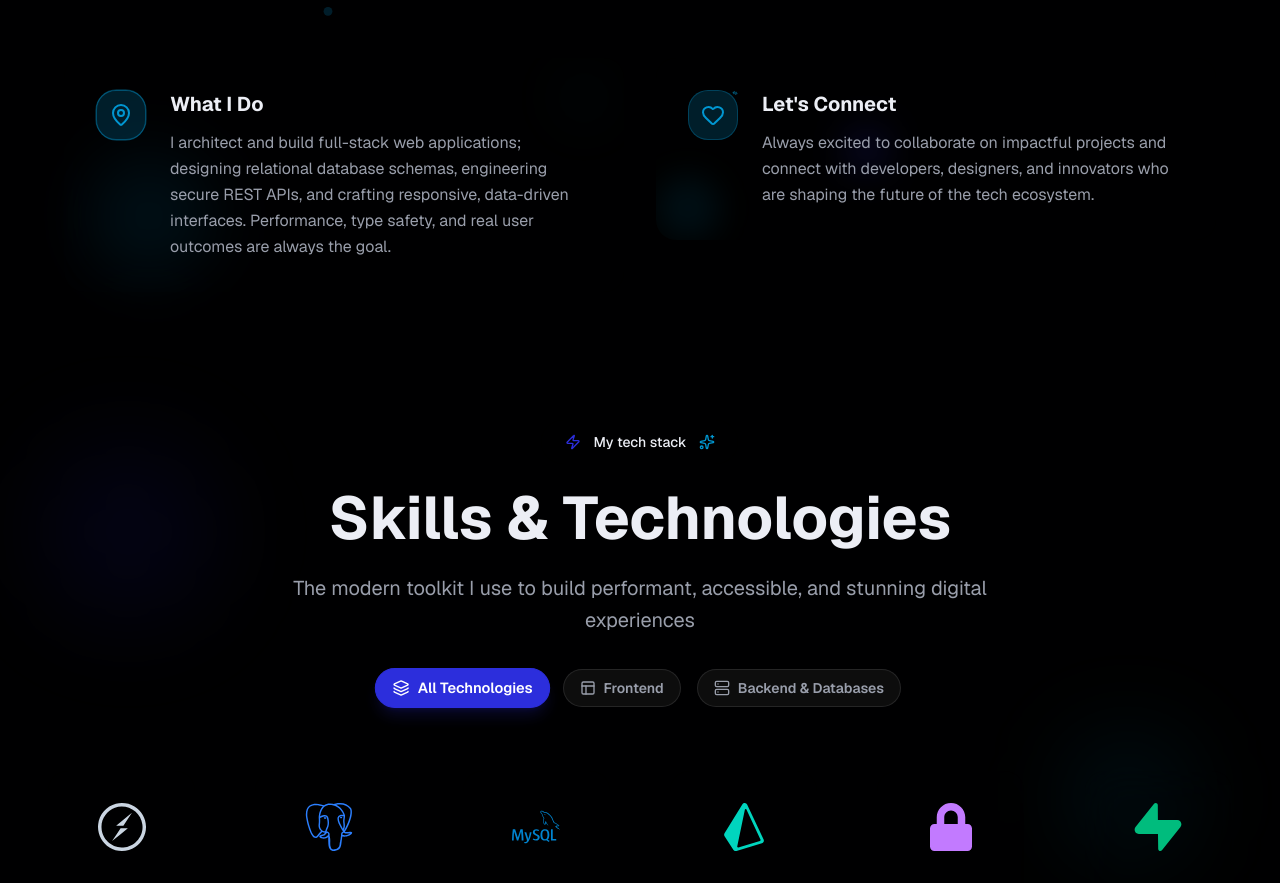
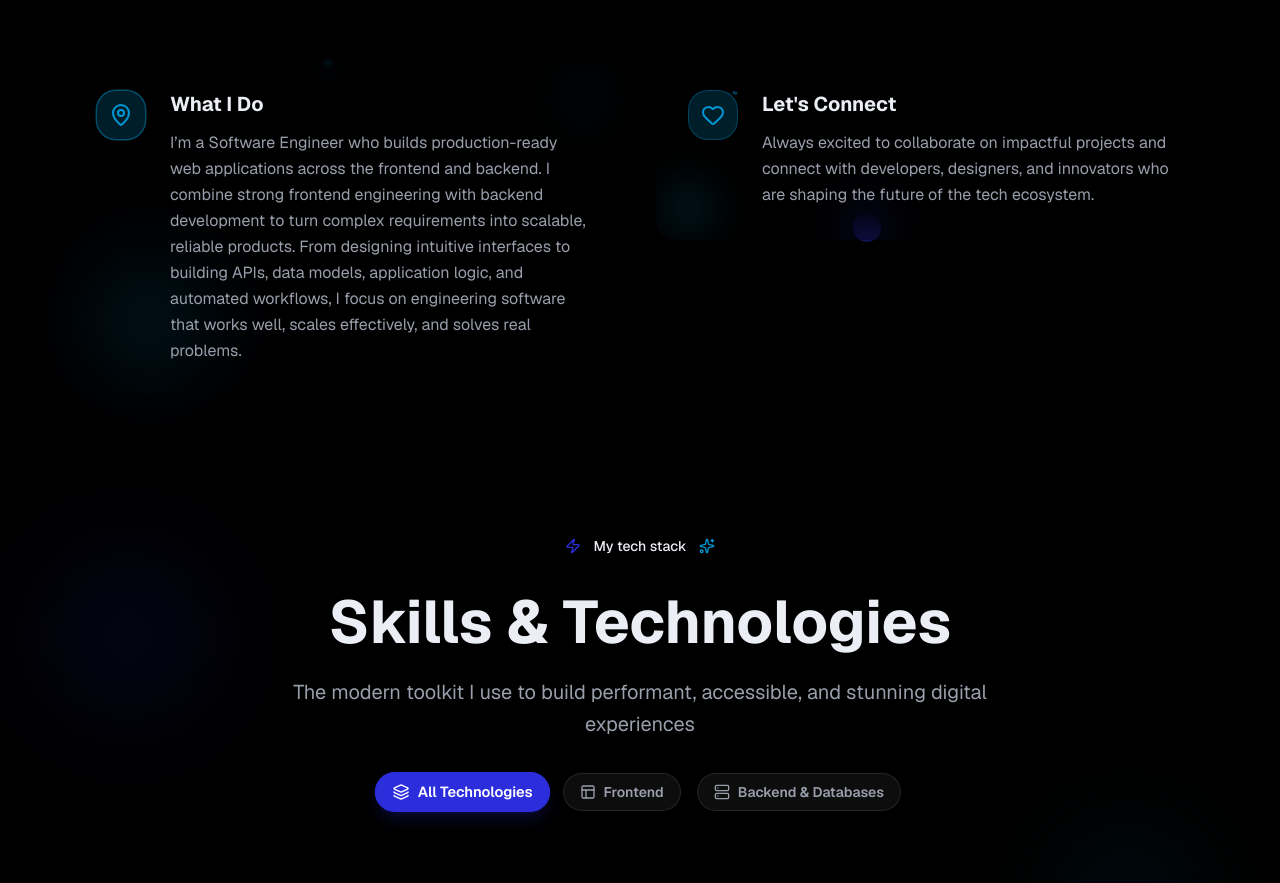
Before and after one commit to Starr365/My-Portfolio, a Next.js app: page / in a window 1280 px wide. Shown: the part 1240-2123 px from the top of the page. Built offline with nearby package versions, Linux system fonts and the light colour scheme.

Commit message:
Update What I Do card copy in About section

```diff
--- a/components/about-section.tsx
+++ b/components/about-section.tsx
@@ -2,7 +2,7 @@
 
 import { Card } from "@/components/ui/card"
 import { Button } from "@/components/ui/button"
-import { MapPin, User, Sparkles, Heart, Zap, FileText } from "lucide-react"
+import { MapPin, Sparkles, Heart, Zap, FileText } from "lucide-react"
 import { motion, useReducedMotion } from "framer-motion"
 import { useInView, Variants } from "framer-motion"
 import { useRef } from "react"
@@ -199,8 +199,7 @@ export function AboutSection() {
                     <div>
                       <h3 className="font-bold text-lg sm:text-xl mb-2 sm:mb-3 text-foreground">What I Do</h3>
                       <p className="text-muted-foreground leading-relaxed text-sm sm:text-base">
-                        I architect and build full-stack web applications; designing relational database schemas, engineering secure REST APIs, and crafting responsive, data-driven interfaces.
-                        Performance, type safety, and real user outcomes are always the goal.
+                        I’m a Software Engineer who builds production-ready web applications across the frontend and backend. I combine strong frontend engineering with backend development to turn complex requirements into scalable, reliable products. From designing intuitive interfaces to building APIs, data models, application logic, and automated workflows, I focus on engineering software that works well, scales effectively, and solves real problems.
                       </p>
                     </div>
                   </div>
```
